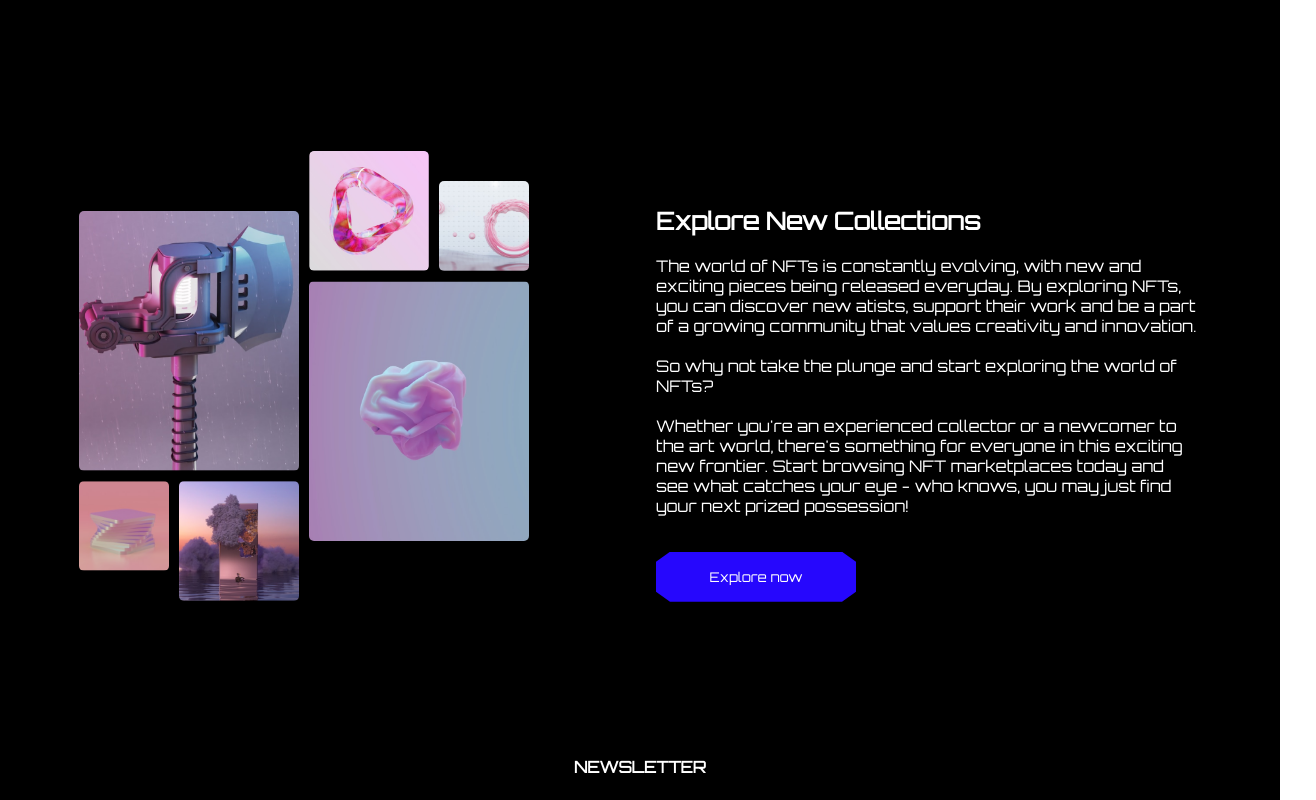
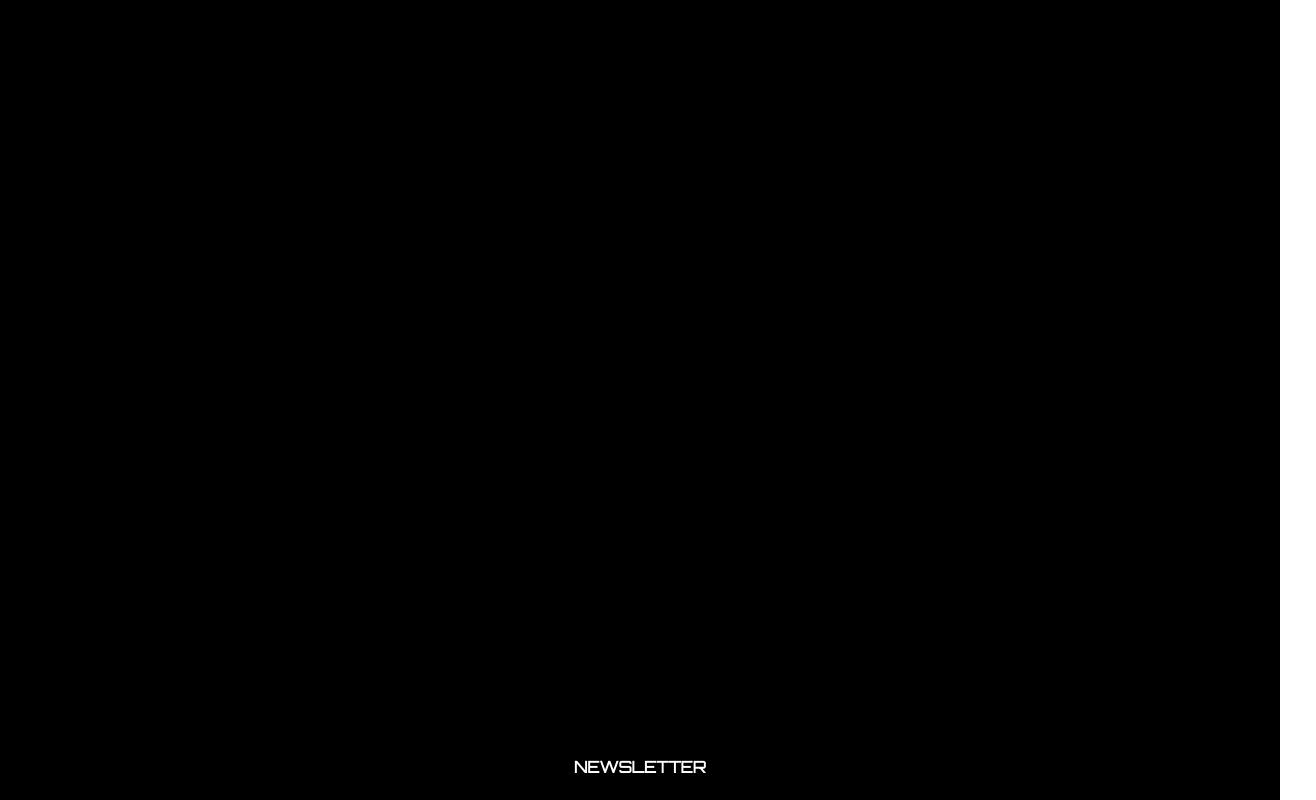
Before and after one commit to olatunji-20/nefa, a Vue app: page / in a window 1280 px wide. Shown: the part 1900-2700 px from the top of the page, 1316 px wide, since content can reach past the window. Built offline with nearby package versions, Linux system fonts and the light colour scheme.

Commit message:
add AOS animation library

```diff
--- a/package.json
+++ b/package.json
@@ -7,6 +7,7 @@
     "build": "vue-cli-service build"
   },
   "dependencies": {
+    "aos": "^3.0.0-beta.6",
     "vue": "^3.2.13",
     "vue-router": "^4.0.3",
     "vuex": "^4.0.0"
--- a/src/components/Explore.vue
+++ b/src/components/Explore.vue
@@ -1,6 +1,6 @@
 <template>
   <section>
-    <div class="first">
+    <div class="first" data-aos="fade-right">
       <div class="one">
         <img src="../assets/334.png" class="first-image" />
       </div>
@@ -20,7 +20,7 @@
         <img src="../assets/442.png" class="first-image" />
       </div>
     </div>
-    <div class="second">
+    <div class="second" data-aos="fade-left">
       <h2>Explore New Collections</h2>
       <p>
         The world of NFTs is constantly evolving, with new and exciting pieces
@@ -52,6 +52,13 @@
 </template>
 
 <script>
+import AOS from 'aos';
+import 'aos/dist/aos.css';
+
+AOS.init({
+  duration: 800
+});
+
 export default {
   name: "Explore",
   data() {
```
Also changed, not shown: 1 other file (tests, documents, lock files or other folders).
